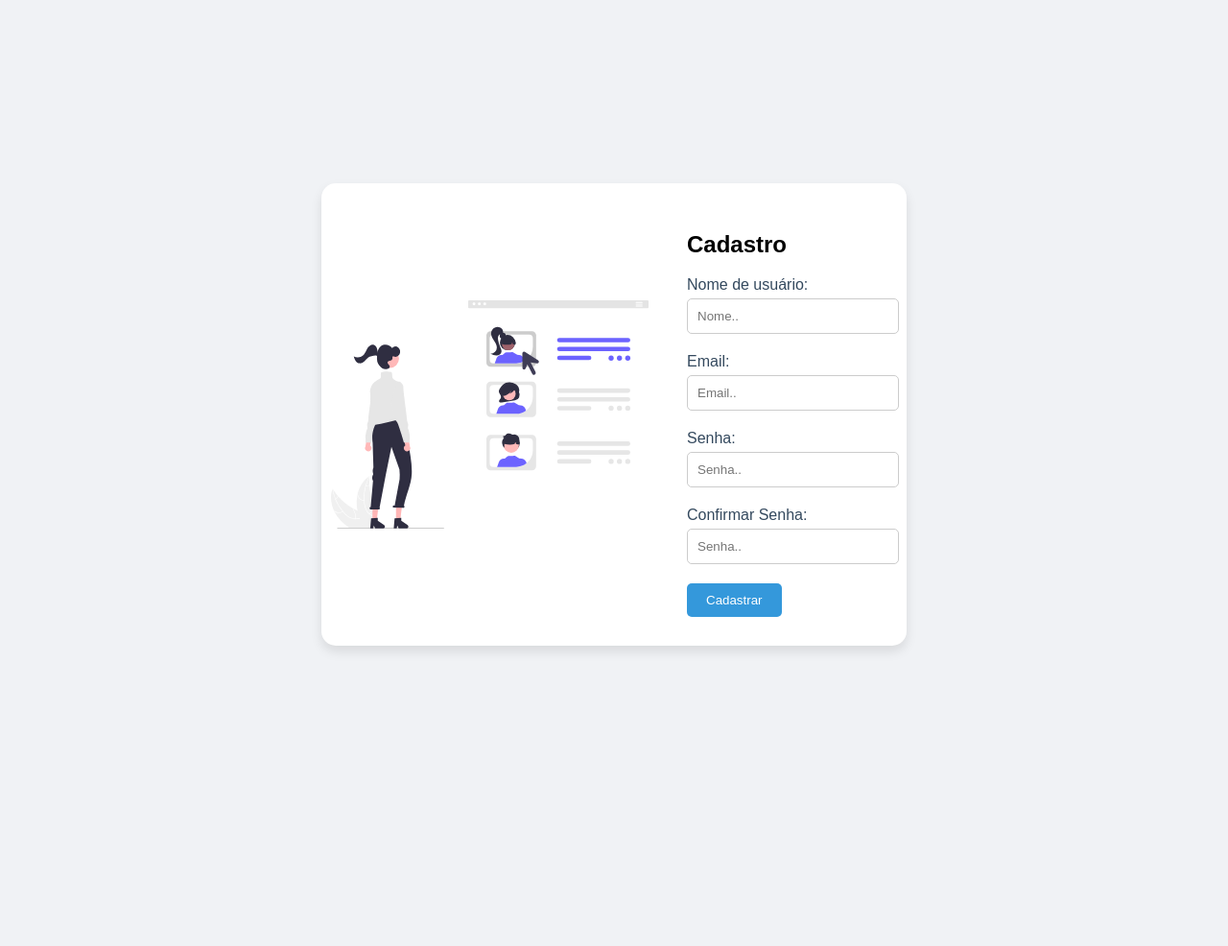
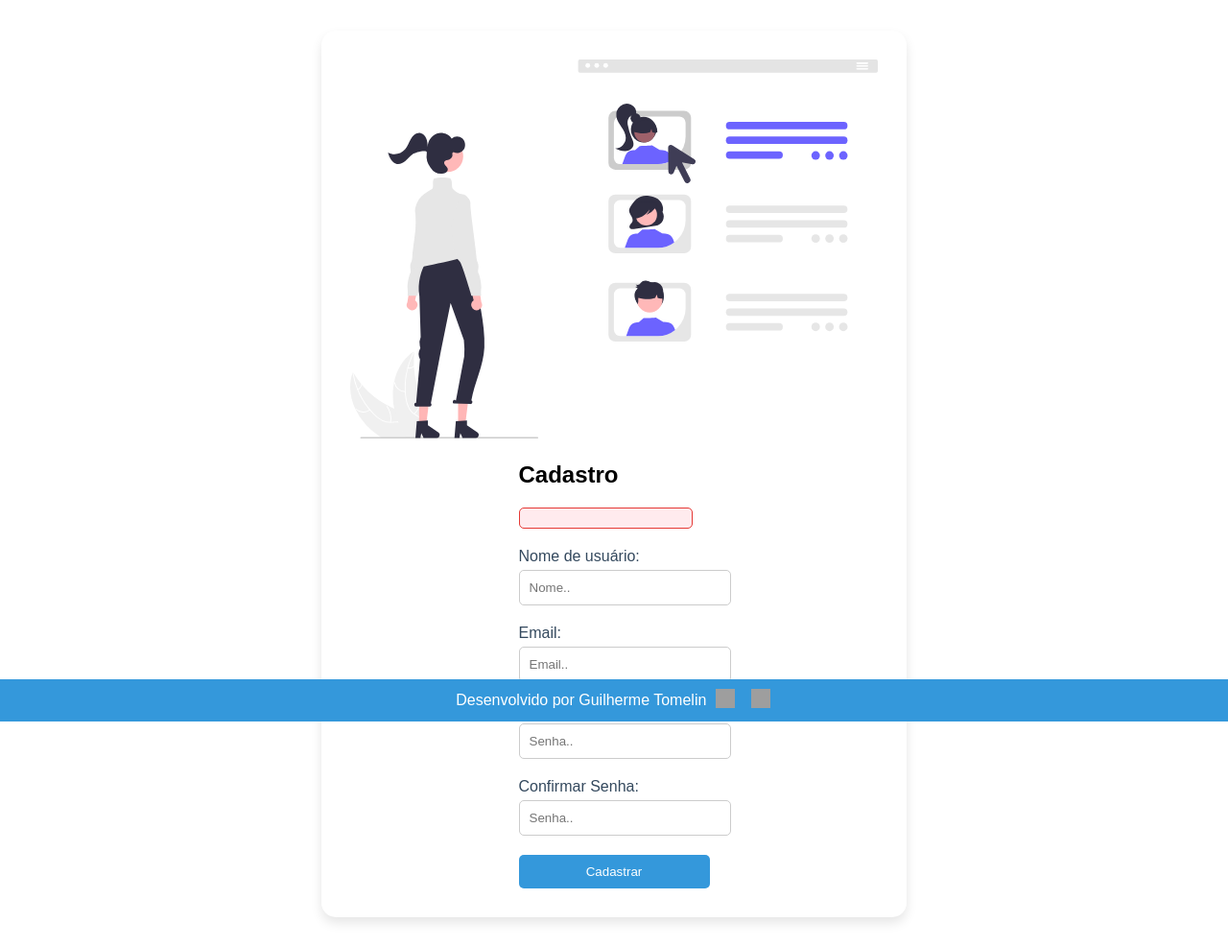
Before and after one commit to Guilherme-Tomelin/SecureAuth, a Django app: page /auth/register/?status=5 in a window 1280 px wide. Shown: the part 48-1034 px from the top of the page at 96% size. Before the commit the page ends 727 px from the top, so only its background shows below. Run offline with Django 4.2, Linux system fonts and the light colour scheme; grey boxes are pictures that could not be loaded.

Commit message:
Conclusão lógica

```diff
--- a/secureauth/settings.py
+++ b/secureauth/settings.py
@@ -10,9 +10,10 @@
 
 SECRET_KEY = os.getenv('DJANGO_SECRET_KEY')
 
-DEBUG = False
+DEBUG = True
 
-ALLOWED_HOSTS = ['127.0.0.1']
+ALLOWED_HOSTS = []
+#ALLOWED_HOSTS = ['127.0.0.1']
 
 
 
--- a/static/css/styles.css
+++ b/static/css/styles.css
@@ -1,23 +1,25 @@
+/* Reset de estilos para o body */
 body {
     font-family: Arial, sans-serif;
-    background-color: #ecf0f1;
     margin: 0;
     padding: 0;
   }
 
-/* Estilização do Navbar */
+  /* Estilos específicos para diferentes seções */
+
+  /* Navbar */
   .navbar {
     background-color: #3498db;
     color: #fff;
     padding: 10px 0;
-    position: fixed; /* Define a posição fixa para o navbar */
-    width: 100%; /* Define a largura total */
-    top: 0; /* Alinha o navbar ao topo da página */
-    left: 0; /* Alinha o navbar à esquerda da página */
-    z-index: 999; /* Define a ordem de empilhamento do navbar */
+    position: fixed;
+    width: 100%;
+    top: 0;
+    left: 0;
+    z-index: 999;
   }
 
-.container {
+  .navbar .container {
     width: 80%;
     margin: 0 auto;
   }
@@ -38,152 +40,59 @@
     padding: 0;
   }
 
-.navbar-item {
+  .navbar-menu li {
     display: inline-block;
     margin-left: 20px;
   }
 
-.navbar-link {
+  .navbar-menu li:first-child {
+    margin-left: 0;
+  }
+
+  .navbar-menu li a {
     color: #fff;
     text-decoration: none;
   }
 
-.navbar-link:hover {
+  .navbar-menu li a:hover {
     text-decoration: underline;
   }
 
-/* Estilização do conteúdo principal */
-.login-container {
+  /* Conteúdo Principal */
+  .content {
+    margin-top: 80px;
+  }
+
+  /* Footer */
+  footer {
+    position: fixed;
+    bottom: 0;
+    width: 100%;
+    background-color: #3498db;
+    color: #fff;
+    padding: 10px 0;
+    text-align: center;
+  }
+
+  footer .container {
     display: flex;
     justify-content: center;
     align-items: center;
-    height: 100vh; /* Define a altura da tela */
   }
 
-.card {
-    background-color: #ffffff;
-    padding: 30px; /* Aumentando o padding */
-    border-radius: 15px; /* Aumentando o raio da borda */
-    box-shadow: 0 6px 12px rgba(0, 0, 0, 0.1); /* Aumentando a intensidade da sombra */
-    width: 550px; /* Aumentando a largura do card */
-    max-width: 100%;
-    display: flex;
-    align-items: center; /* Centralizando verticalmente */
-    justify-content: center; /* Centralizando horizontalmente */
-}
-
-.svg-container {
-    flex: 1;
-    display: flex;
-    align-items: center; /* Centralizando verticalmente */
-    justify-content: center; /* Centralizando horizontalmente */
-    margin-right: 20px;
-}
-
-.svg-container img {
-    max-width: 100%; /* Ajustando o tamanho da imagem */
-    height: auto;
-    margin-right: 40px;
-}
-
-.login-form {
-    flex: 1;
-    padding-left: 20px;
-}
-
-.login-form h2 {
-    margin-bottom: 20px;
-    color: #3498db;
-}
-
-.input-group {
-    margin-bottom: 20px;
-}
-
-.input-group label {
-    display: block;
-    margin-bottom: 5px;
-    color: #34495e;
-}
-
-.input-group input {
-    width: 100%;
-    padding: 10px;
-    border: 1px solid #ccc;
-    border-radius: 5px;
-}
-
-button {
-    background-color: #3498db;
-    color: #ffffff;
-    padding: 10px 20px;
-    border: none;
-    border-radius: 5px;
-    cursor: pointer;
-    transition: background-color 0.3s ease;
-}
-
-button:hover {
-    background-color: #2980b9;
-}
-
-.content {
-    margin-top: 80px; /* Ajuste conforme a altura da sua navbar */
-}
-
-.chat-message {
-    background-color: #f2f2f2;
-    border-radius: 5px;
-    padding: 10px;
-    margin-bottom: 10px;
-}
-
-.error-message {
-    background-color: #ffebee; /* Cor de fundo para mensagens de erro */
-    color: #b71c1c; /* Cor do texto para mensagens de erro */
-    border: 1px solid #e53935; /* Cor da borda para mensagens de erro */
-    padding: 10px; /* Espaçamento interno da mensagem de erro */
-    margin-bottom: 20px; /* Margem inferior para separar da próxima seção */
-    text-align: center; /* Centraliza o texto horizontalmente */
-    width: 100%; /* Define a largura total */
-    border-radius: 5px; /* Ajuste estético */
-}
-
-/* Media query para telas menores */
-@media only screen and (max-width: 768px) {
-    .card {
-        flex-direction: column;
-        width: 100%;
-    }
-
-    .svg-container {
+  footer .container p {
     margin: 0;
   }
 
-    .svg-container img {
-        margin: 0 0 20px;
+  .social-icons img {
+    width: 20px;
+    height: 20px;
+    margin: 0 2px;
+    display: inline-block;
+    margin-left: 10px;
   }
 
-    .login-form {
-        padding-left: 0;
-    }
-
-    .input-group input {
-        width: calc(100% - 20px);
-    }
-}
-
-
-
-/*Home*/
-
-body {
-    font-family: Arial, sans-serif;
-    margin: 0;
-    padding: 0;
-    background-color: #f0f2f5;
-}
-
+  /* Estilos específicos para páginas */
   .container {
     width: 80%;
     margin: 0 auto;
@@ -223,19 +132,79 @@
     padding: 20px 0;
   }
 
+  /* Estilos para cards */
+  .card {
+    background-color: #ffffff;
+    padding: 30px;
+    border-radius: 15px;
+    box-shadow: 0 6px 12px rgba(0, 0, 0, 0.1);
+    width: 550px;
+    max-width: 100%;
+    margin: 30px auto;
+    display: flex;
+    flex-direction: column;
+    align-items: center;
+  }
+
+  .card img {
+    max-width: 100%;
+    height: auto;
+  }
+
+  .card form {
+    width: 100%;
+    margin-top: 20px;
+  }
+
+  .card form .input-group {
+    margin-bottom: 20px;
+  }
+
+  .card form .input-group label {
+    display: block;
+    margin-bottom: 5px;
+    color: #34495e;
+  }
+
+  .card form .input-group input {
+    width: 100%;
+    padding: 10px;
+    border: 1px solid #ccc;
+    border-radius: 5px;
+  }
+
+  .card form button {
+    background-color: #3498db;
+    color: #ffffff;
+    padding: 10px 20px;
+    border: none;
+    border-radius: 5px;
+    cursor: pointer;
+    transition: background-color 0.3s ease;
+    width: 100%;
+  }
+
+  .card form button:hover {
+    background-color: #2980b9;
+  }
+
+  /* Estilos para perfil */
   .profile-card {
     background-color: #fff;
     border-radius: 10px;
     box-shadow: 0 2px 4px rgba(0, 0, 0, 0.1);
     padding: 20px;
+    width: 550px;
+    max-width: 100%;
+    margin: 30px auto;
   }
 
-.profile-header {
+  .profile-card .profile-header {
     display: flex;
     align-items: center;
   }
 
-.profile-picture {
+  .profile-card .profile-picture {
     width: 80px;
     height: 80px;
     border-radius: 50%;
@@ -243,40 +212,144 @@
     margin-right: 20px;
   }
 
-.profile-picture img {
+  .profile-card .profile-picture img {
     width: 100%;
     height: auto;
   }
 
-.profile-info {
+  .profile-card .profile-info {
     flex: 1;
   }
 
-.profile-info h2 {
+  .profile-card .profile-info h2 {
     margin: 0;
     color: #333;
   }
 
-.profile-info p {
+  .profile-card .profile-info p {
     margin: 5px 0;
     color: #666;
   }
 
-.profile-introduction h3,
-.profile-posts h3 {
+  .profile-card .profile-introduction h3,
+  .profile-card .profile-posts h3 {
     margin-top: 20px;
     margin-bottom: 10px;
     color: #333;
   }
 
-.profile-posts .post {
+  .profile-card .profile-posts .post {
     border-bottom: 1px solid #ddd;
     padding: 10px 0;
   }
 
-footer {
+  .profile-card .profile-picture img {
+    width: 100%;
+    height: 100%;
+    object-fit: cover;
+  }
+
+/* Ajuste para telas menores */
+@media only screen and (max-width: 768px) {
+    .card {
+      flex-direction: column;
+    }
+
+    .card img {
+      width: 100%;
+    }
+
+    .card form {
+      width: 100%;
+    }
+
+    /* Correção de espaçamento em branco extra */
+    .container {
+      padding-left: 15px;
+      padding-right: 15px;
+    }
+  }
+
+  /* Estilos específicos para o formulário de login */
+  .card-content {
+    display: flex;
+    align-items: center;
+
+  }
+
+  .svg-container {
+    flex: 1;
+  }
+
+  .svg-container img {
+    max-width: 100%;
+    height: auto;
+    margin-right: 20px;
+  }
+
+  .login-form {
+    flex: 1;
+  }
+
+  .login-form h2 {
+    margin-bottom: 20px;
+    color: #3498db;
+  }
+
+  .login-form .input-group {
+    margin-bottom: 20px;
+  }
+
+  .login-form .input-group label {
+    display: block;
+    margin-bottom: 5px;
+    color: #34495e;
+  }
+
+  .login-form .input-group input {
+    width: calc(100% - 20px);
+    padding: 10px;
+    border: 1px solid #ccc;
+    border-radius: 5px;
+  }
+
+  .login-form button {
     background-color: #3498db;
-    color: #fff;
-    padding: 20px 0;
+    color: #ffffff;
+    padding: 10px 20px;
+    border: none;
+    border-radius: 5px;
+    cursor: pointer;
+    transition: background-color 0.3s ease;
+  }
+
+  .login-form button:hover {
+    background-color: #2980b9;
+  }
+
+  .login-form .signup-link {
+    margin-top: 20px;
+    font-size: 15px;
+    color: #555;
+  }
+
+  .login-form .signup-link a {
+    color: #007bff;
+    text-decoration: none;
+  }
+
+  .login-form .signup-link a:hover {
+    text-decoration: underline;
+  }
+
+  .error-message {
+    background-color: #ffebee;
+    color: #b71c1c;
+    border: 1px solid #e53935;
+    padding: 10px;
+    margin-bottom: 5px;
     text-align: center;
+    width: 80%;
+    border-radius: 5px;
+    margin: 5 auto;
   }
--- a/templates/base.html
+++ b/templates/base.html
@@ -29,5 +29,15 @@
     <div class="content">
         {% block 'content' %}{% endblock %}
     </div>
+
+    <footer>
+        <div class="container">
+            <p>Desenvolvido por Guilherme Tomelin</p>
+            <div class="social-icons">
+                <a href="https://www.linkedin.com/in/guilherme-tomelin-dos-santos-1b7a73199/" target="_blank"><img src="https://img.icons8.com/color/48/000000/linkedin.png" alt="LinkedIn"></a>
+                <a href="https://github.com/Guilherme-Tomelin" target="_blank"><img src="https://img.icons8.com/ios-filled/50/000000/github.png" alt="GitHub"></a>
+            </div>
+        </div>
+    </footer>
 </body>
 </html>
--- a/users/templates/register.html
+++ b/users/templates/register.html
@@ -10,10 +10,8 @@
         </div>
         <div class="register-form">
             <h2>Cadastro</h2>
-            {% if status == '2' %}
-                <div class="error-message">
-                    O email já está em uso.
-                </div>
+            {% if status %}
+            <div class="error-message">{{ status_message }}</div>
             {% endif %}
             <form method="POST" action="{% url 'valida_cadastro' %}">
                 {% csrf_token %}
--- a/users/views.py
+++ b/users/views.py
@@ -19,11 +19,27 @@
     if request.session.get('user'):
         return redirect('/profile/userprofile')
     status = request.GET.get('status')
-    return render(request, 'login.html', {'status': status})
+    status_message = ''
+    if status == '1':
+        status_message = 'Usuário não encontrado.'
+    elif status == '2':
+        status_message = 'Senha incorreta.'
+    return render(request, 'login.html', {'status': status, 'status_message': status_message})
 
 def register(request):
     status = request.GET.get('status')
-    return render(request, 'register.html', {'status': status})
+    status_message = ''
+
+    if status == '1':
+        status_message = 'Todos os campos devem ser preenchidos.'
+    elif status == '2':
+        status_message = 'Senha incorreta.'
+    elif status == '3':
+        status_message = 'As senhas não correspondem'
+
+
+
+    return render(request, 'register.html', {'status': status, 'status_message': status_message})
 
 
 def logout(request):
@@ -37,12 +53,12 @@
         password = request.POST.get('password')
         print('recebimento post')
 
-
         try:
             user = User.objects.get(email=email)
             if check_password(password, user.password):
                 request.session['user'] = user.id
                 print('User autenticado')
+                print(user)
                 return redirect('/profile/userprofile/')
             else:
                 print('senha incorreta')
```
Also changed, not shown: user_profile/forms.py (added, +7 -0 lines), user_profile/templates/edit_profile.html (+8 -18 lines), user_profile/templates/profile.html (+13 -9 lines), user_profile/views.py (+35 -10 lines), users/templates/login.html (+7 -1 lines). Lines whose indentation alone changed are shown as unchanged.
